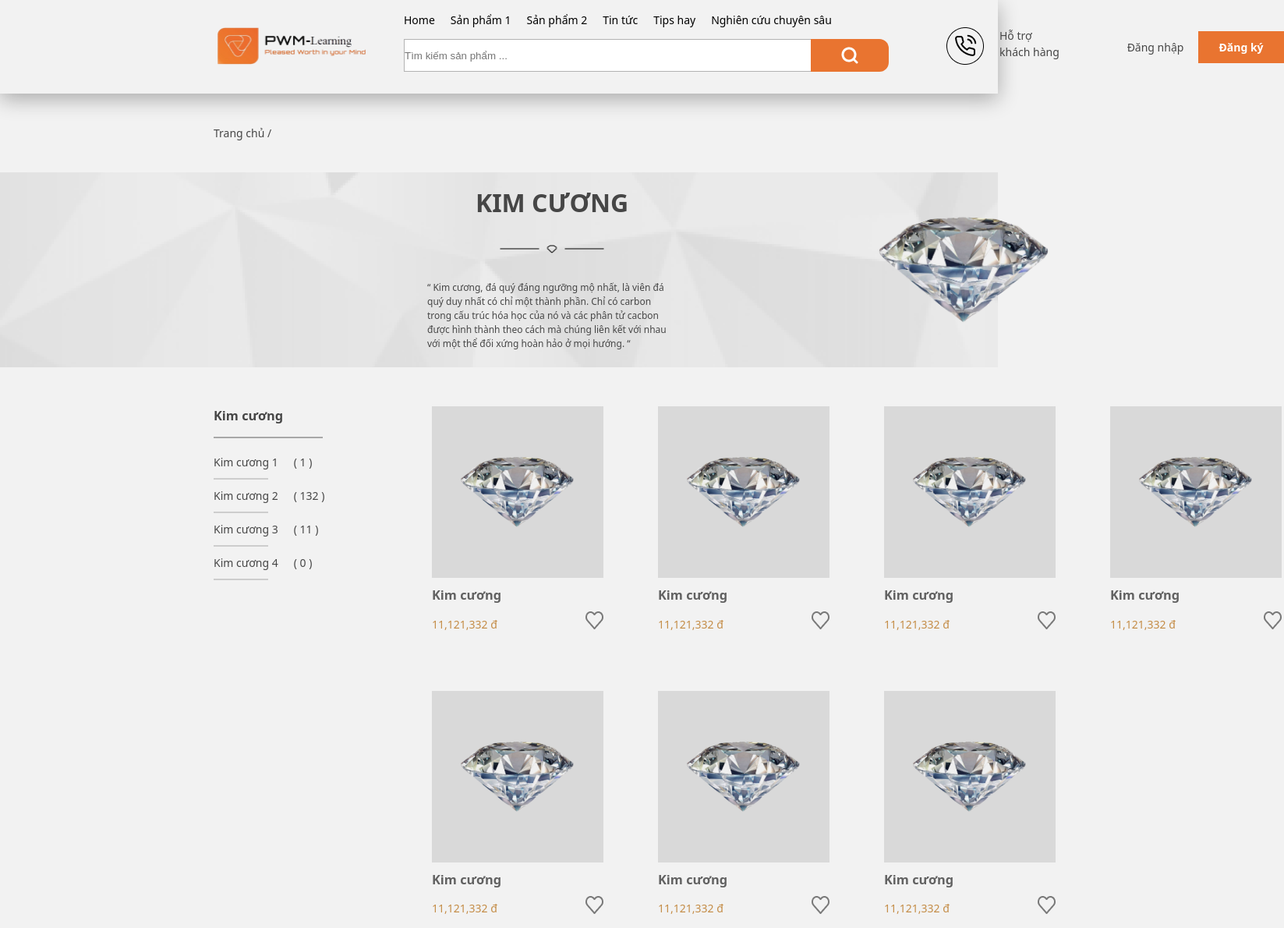
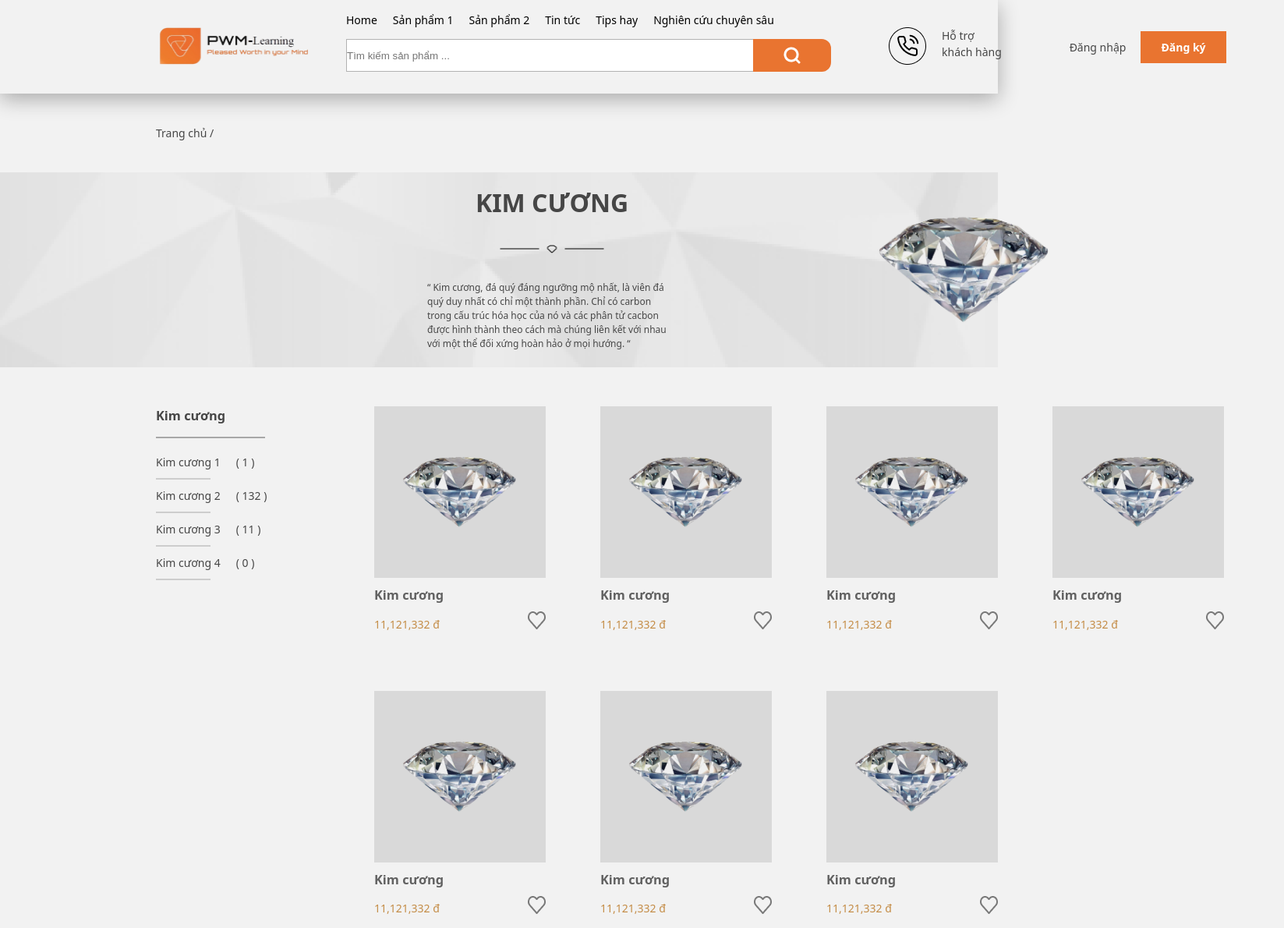
Before and after one commit to quocthinhweb/demobantrangsuc, a plain HTML site: page index.html in a window 1280 px wide. Shown: the whole page at 78% size, 1647 px wide, since content can reach past the window. Drawn offline with Linux system fonts and the light colour scheme; files whose address does not match are found by name.

Commit message:
Update indexcss.css

```diff
--- a/css/indexcss.css
+++ b/css/indexcss.css
@@ -26,7 +26,7 @@ a
 }
 .header__wrap
 {
-    margin: 0 274px;
+    margin: 0 200px;
     display: flex;
 }
 .header__left
@@ -159,7 +159,7 @@ a
 
 .hidepage
 {
-    margin: 40px 274px;
+    margin: 40px 200px;
 }
 
 .container
@@ -234,7 +234,7 @@ a
 }
 .container__main__wrap
 {
-    margin: 0 274px;
+    margin: 0 200px;
     display: flex;
 }
 .container__main__menu
```
